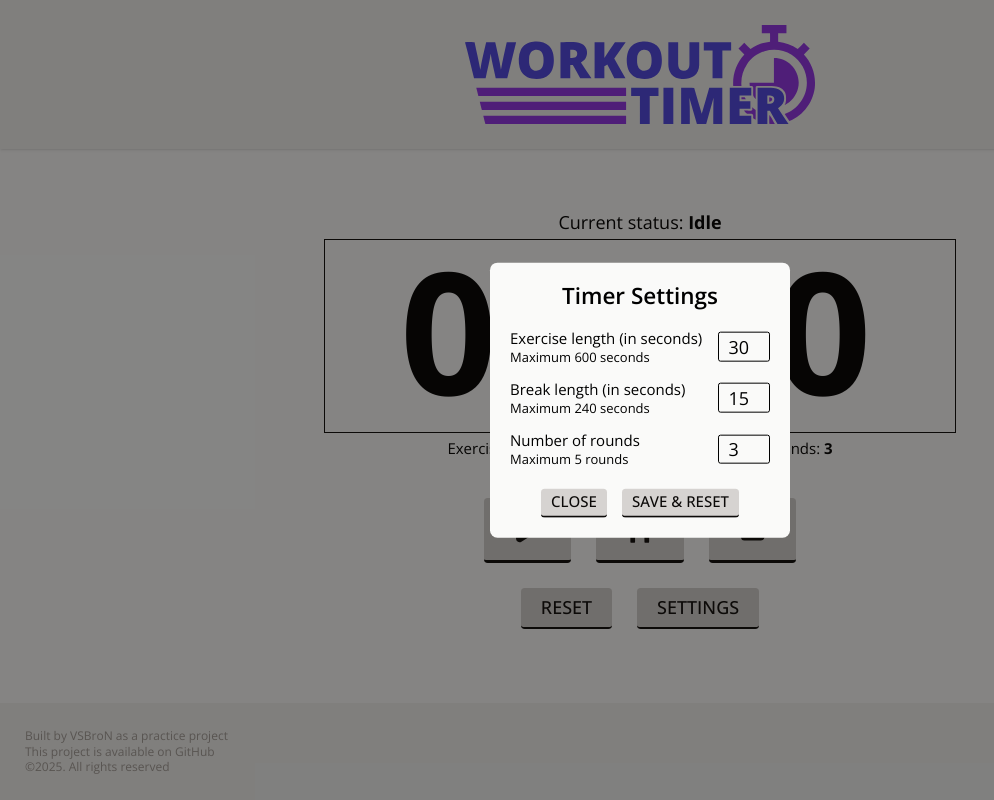
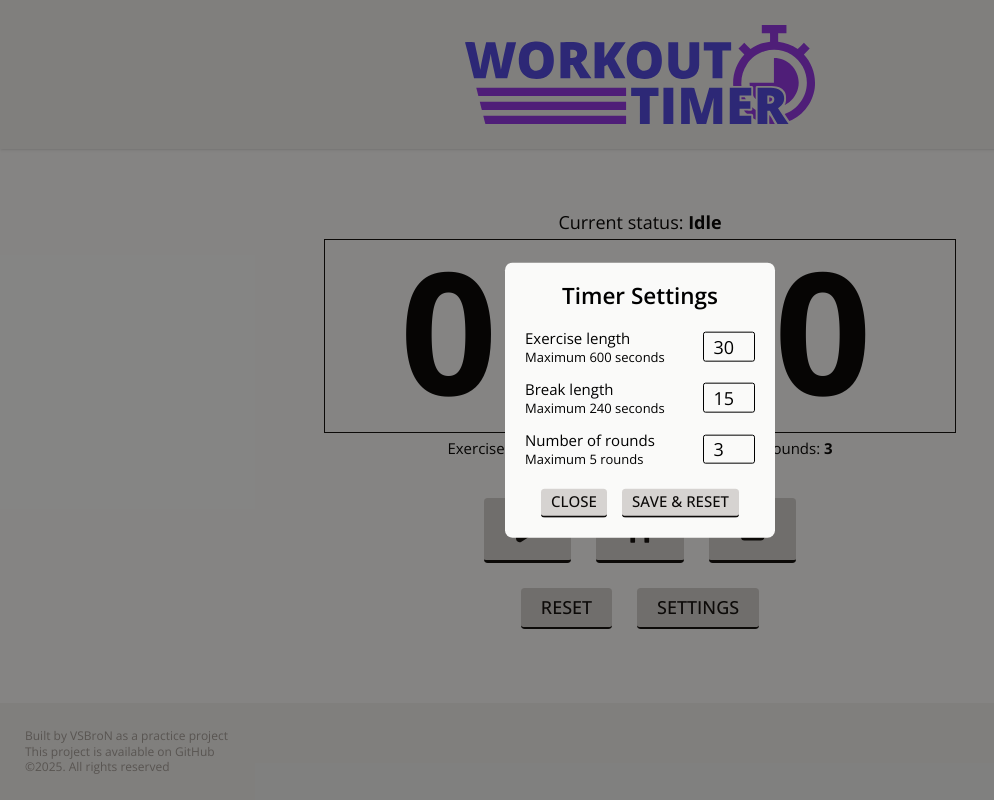
Before and after one commit to vsbron/workout-timer-2025-react, a React (Vite) app: page / in a window 1280 px wide. Both pictures are taken after a click on the element "SETTINGS". Shown: the whole page, without its empty margins (0-994 px from the left). Built offline with nearby package versions, Linux system fonts and the light colour scheme.

Commit message:
Add proper form that updates the state on submit

```diff
--- a/src/components/Settings.tsx
+++ b/src/components/Settings.tsx
@@ -1,4 +1,4 @@
-import { useState } from "react";
+import { useState, type FormEvent } from "react";
 
 import { useTimerContext } from "@/context/TimerContext";
 
@@ -17,7 +17,7 @@ function Settings({ settingsClose }: SettingsProps) {
     setExerciseLength,
     setBreakLength,
     setRoundsNum,
-    resetTimer,
+    stopTimer,
   } = useTimerContext();
 
   // Setting the states for the settings inputs
@@ -27,22 +27,23 @@ function Settings({ settingsClose }: SettingsProps) {
   const [newRoundsNum, setNewRoundsNum] = useState<number>(roundsNum);
 
   // Submit handler
-  const submitSettings = () => {
+  const submitSettings = (e: FormEvent<HTMLFormElement>) => {
+    e.preventDefault();
     setExerciseLength(newExerciseLength);
     setBreakLength(newBreakLength);
     setRoundsNum(newRoundsNum);
-    resetTimer();
+    stopTimer();
+    settingsClose();
   };
 
   // Returned JSX
   return (
     <div className="flex flex-col gap-8">
       <h2 className="text-center font-semibold text-4xl">Timer Settings</h2>
+      <form onSubmit={(e) => submitSettings(e)} className="flex flex-col gap-8">
         <div className="flex flex-col gap-5">
           <FormGroup>
-          <FormLabel note={`Maximum 600 seconds`}>
-            Exercise length (in seconds)
-          </FormLabel>
+            <FormLabel note={`Maximum 600 seconds`}>Exercise length</FormLabel>
             <FormInput
               onChange={setNewExerciseLength}
               limit={600}
@@ -50,9 +51,7 @@ function Settings({ settingsClose }: SettingsProps) {
             />
           </FormGroup>
           <FormGroup>
-          <FormLabel note={`Maximum 240 seconds`}>
-            Break length (in seconds)
-          </FormLabel>
+            <FormLabel note={`Maximum 240 seconds`}>Break length</FormLabel>
             <FormInput
               onChange={setNewBreakLength}
               limit={240}
@@ -69,13 +68,14 @@ function Settings({ settingsClose }: SettingsProps) {
           </FormGroup>
         </div>
         <div className="flex gap-6 justify-center">
-        <Button size="small" onClick={settingsClose}>
+          <Button size="small" type="button" onClick={settingsClose}>
             Close
           </Button>
-        <Button size="small" onClick={submitSettings}>
+          <Button size="small" type="submit" onClick={submitSettings}>
             Save & Reset
           </Button>
         </div>
+      </form>
     </div>
   );
 }
--- a/src/components/modal/ModalChildren.tsx
+++ b/src/components/modal/ModalChildren.tsx
@@ -10,7 +10,7 @@ export function Content({ children }: { children: ReactNode }) {
   // Returned JSX
   return (
     isOpen && (
-      <div className="absolute top-1/2 -translate-y-1/2 left-0 right-0 mx-auto max-w-[30rem] bg-stone-50 p-[2rem] rounded-xl z-50">
+      <div className="absolute top-1/2 -translate-y-1/2 left-0 right-0 mx-auto max-w-[27rem] bg-stone-50 p-[2rem] rounded-xl z-50">
         {children}
       </div>
     )
--- a/src/ui/Button.tsx
+++ b/src/ui/Button.tsx
@@ -8,6 +8,7 @@ type ButtonProps = {
   size?: ButtonSize;
   onClick?: () => void;
   disabled?: boolean;
+  type?: "submit" | "reset" | "button" | undefined;
 };
 
 function Button({
@@ -15,6 +16,7 @@ function Button({
   size = "default",
   onClick,
   disabled,
+  type,
 }: ButtonProps) {
   // Returned JSX
   return (
@@ -30,6 +32,7 @@ function Button({
               }`
         }`}
       onClick={onClick}
+      type={type}
       disabled={disabled}
     >
       {children}
```
Lines whose indentation alone changed are shown as unchanged.
